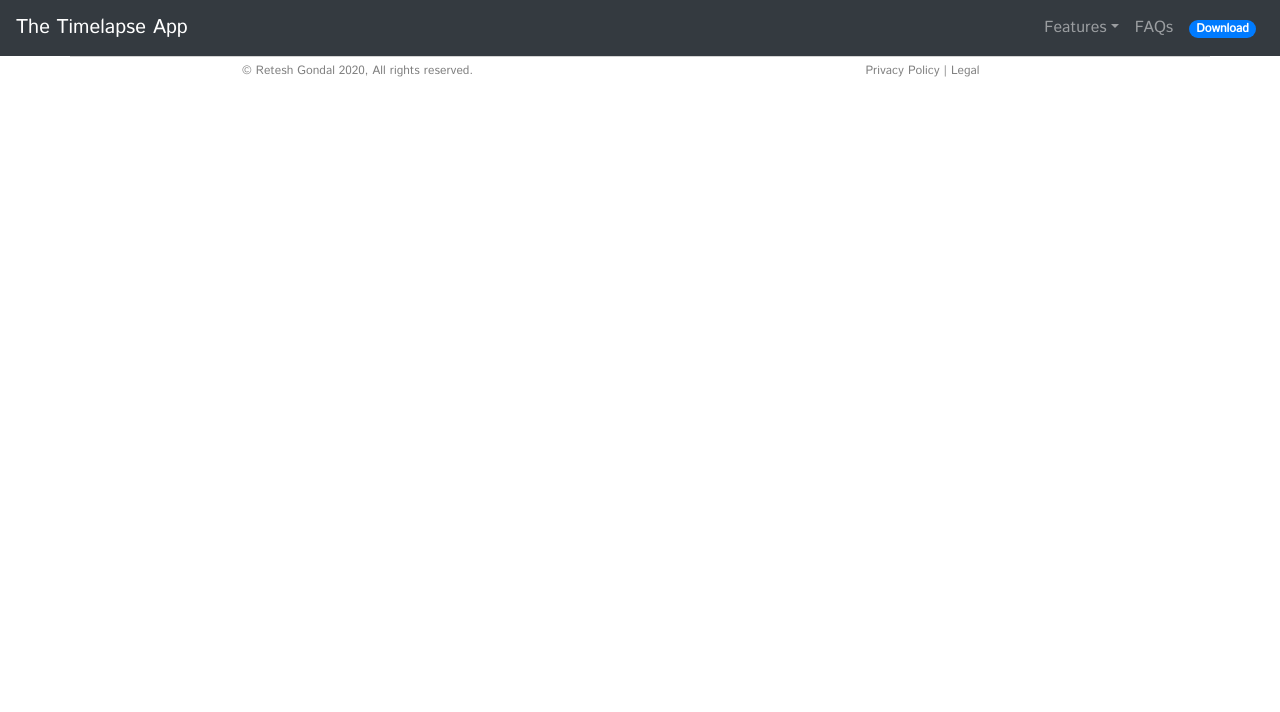
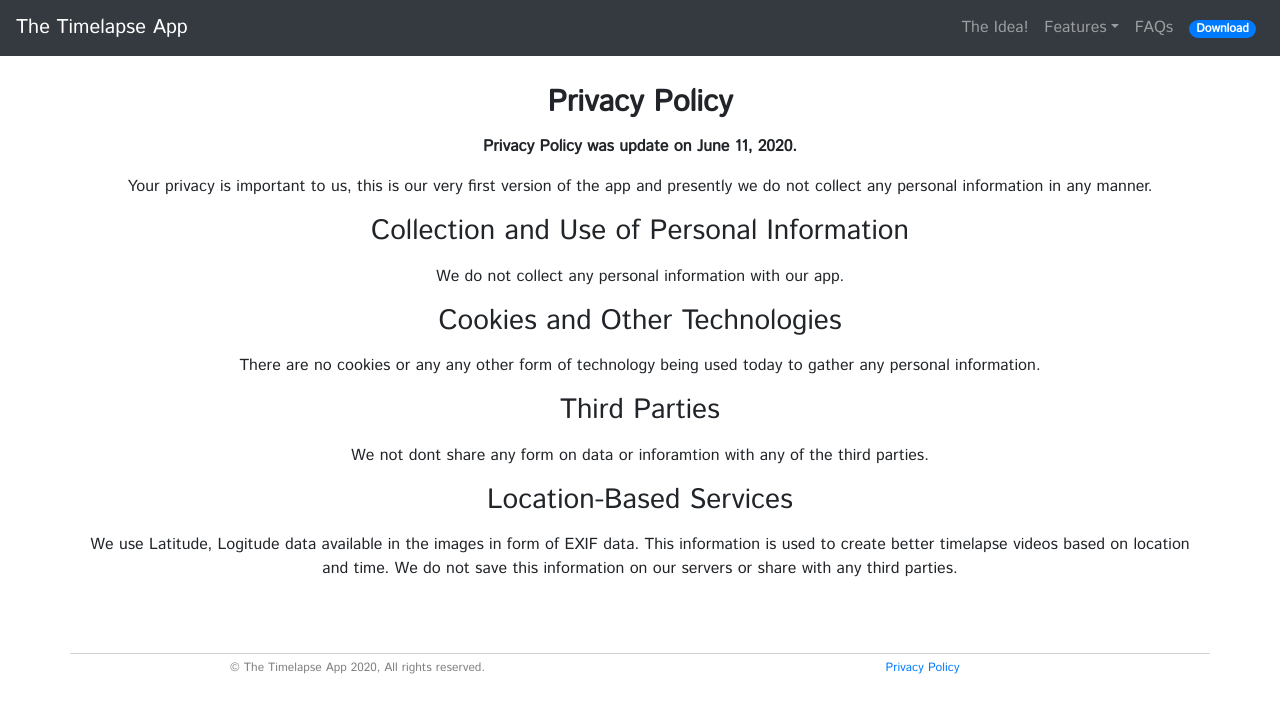
Before and after one commit to reteshg/site, a React (Create React App) app: page /privacyPolicy in a window 1280 px wide. Shown: the top 712 px of the page. Built offline with nearby package versions, Linux system fonts and the light colour scheme.

Commit message:
privacy and idea page added

```diff
--- a/src/App.js
+++ b/src/App.js
@@ -7,6 +7,7 @@
 import FeatureVideoSettings from './components/featureVideoSettings';
 import FeatureAudioSettings from './components/featureAudioSettings';
 import FeatureIntroCredit from './components/featureIntroCredit';
+import PrivacyPolicy from './components/privacyPolicy';
 import Faqs from './components/faqs';
 import Footer from './components/footer';
 import 'bootstrap/dist/css/bootstrap.min.css';
@@ -25,6 +26,7 @@
         <Route path="/featureAudioSettings" render={() => <FeatureAudioSettings title="Audio Settings" />} />
         <Route path="/featureIntroCredit" render={() => <FeatureIntroCredit title="Intro/Credit Slides" />} />
         <Route path="/faqs" render={() => <Faqs title="FAQs" />} />
+        <Route path="/privacyPolicy" render={() => <PrivacyPolicy title="Privacy Policy" />} />
       </div>
       <div>
       <Footer/>
--- a/src/components/faqs.js
+++ b/src/components/faqs.js
@@ -28,7 +28,7 @@
                             </Accordion.Toggle>
                         </Card.Header>
                         <Accordion.Collapse eventKey="1">
-                            <Card.Body>The app supports these image formats .JPG .CR2 .RAF .NEF. This can also happen at times when the images folder is on an external hard drive.</Card.Body>
+                            <Card.Body>The app supports image formats .JPG .CR2 .RAF .NEF, make sure your images folder does not have any other formats. This error can also happen at times when the images folder is on an external hard drive.</Card.Body>
                         </Accordion.Collapse>
                     </Card>
                     <Card>
@@ -38,7 +38,7 @@
                             </Accordion.Toggle>
                         </Card.Header>
                         <Accordion.Collapse eventKey="2">
-                            <Card.Body>Please make sure the the ausio format is .MP3 and the ausio file should be at least 5 seconds long.</Card.Body>
+                            <Card.Body>Please make sure the the audio format is .MP3 and the ausio file should be at least 5 seconds long.</Card.Body>
                         </Accordion.Collapse>
                     </Card>
                     <Card>
@@ -51,6 +51,16 @@
                             <Card.Body>In this version there is no option to remove the watermark.</Card.Body>
                         </Accordion.Collapse>
                     </Card>
+                    <Card>
+                        <Card.Header>
+                            <Accordion.Toggle as={Button} variant="link" eventKey="4">
+                                I found 'errors.txt' in my images folder?
+                            </Accordion.Toggle>
+                        </Card.Header>
+                        <Accordion.Collapse eventKey="4">
+                            <Card.Body>Most of the time the app will just work! In some exceptional cases when few images are corrupt or for any reason the app cannot process the video then it will record all the errors in 'errors.txt'. You may delete this file or share it us so that we can fix the issues in our future versions.</Card.Body>
+                        </Accordion.Collapse>
+                    </Card>
                 </Accordion>
             </Col>
         </Row>
--- a/src/components/footer.js
+++ b/src/components/footer.js
@@ -1,5 +1,6 @@
 import React from 'react';
 import { Container, Row,Col } from 'react-bootstrap';
+import {Link} from 'react-router-dom';
 import './footer.css';
 
 const Footer=()=>(
@@ -9,10 +10,10 @@
                 </Row>
                 <Row className="divStyle">
                     <Col lg={6}>
-                    © Retesh Gondal 2020, All rights reserved.
+                    © The Timelapse App {(new Date().getFullYear())}, All rights reserved.
                     </Col>
                     <Col lg={6} >
-                    Privacy Policy | Legal
+                    <Link to="/privacyPolicy" >Privacy Policy</Link>
                     </Col>
                 </Row>
 
--- a/src/components/navigation.js
+++ b/src/components/navigation.js
@@ -12,11 +12,12 @@
     <Navbar.Toggle />
     <Navbar.Collapse className="justify-content-end">
     <Nav>
+    <NavItem>
+        <Nav.Link eventkey={1} as={Link} to="/featureList">The Idea!</Nav.Link>
+      </NavItem>
 
       <NavItem>
       <NavDropdown title="Features" id="basic-nav-dropdown">
-        <NavDropdown.Item eventkey={1} as={Link} to="/featureList">Features List</NavDropdown.Item>
-        <NavDropdown.Divider />
         <NavDropdown.Item eventkey={2} as={Link} to="/featureCreateTimelapse">Create Timelapse</NavDropdown.Item>
         <NavDropdown.Item eventkey={3} as={Link} to="/featureVideoSettings">Video Settings</NavDropdown.Item>
         <NavDropdown.Item eventkey={4} as={Link} to="/featureAudioSettings">Audio Settings</NavDropdown.Item>
--- /dev/null
+++ b/src/components/privacyPolicy.js
@@ -0,0 +1,49 @@
+import React from 'react';
+import {Container,Row,Col} from 'react-bootstrap';
+import './featureComponents.css';
+
+const PrivcyPolicy=(props)=>(
+<Container>
+    <Row>
+        <Col>
+            <div className="titleRow">{props.title}</div>
+        </Col>
+    </Row>
+    <Row>
+        <Col className="txtStyle">
+            <p><b>Privacy Policy was update on June 11, 2020.</b></p>
+        </Col>
+    </Row>
+    <Row>
+        <Col className="txtStyle">
+            <p>
+                Your privacy is important to us, this is our very first version of the app and presently we do not collect any personal information in any manner.
+            </p>
+        </Col>
+    </Row>
+    <Row>
+        <Col className="txtStyle">
+            <p><h3>Collection and Use of Personal Information</h3></p>
+            <p>We do not collect any personal information with our app.</p>
+
+            <p><h3>Cookies and Other Technologies</h3></p>
+            <p>There are no cookies or any any other form of technology being used today to gather any personal information.</p>
+
+            <p><h3>Third Parties</h3></p>
+            <p>We not dont share any form on data or inforamtion with any of the third parties.</p>
+
+            <p><h3>Location-Based Services</h3></p>
+            <p>We use Latitude, Logitude data available in the images in form of EXIF data. This information is used to create better timelapse videos based on location and time. We do not save this information on our servers or share with any third parties.</p>
+
+
+        </Col>
+
+    </Row>
+
+
+
+</Container>
+
+);
+
+export default PrivcyPolicy;
```
